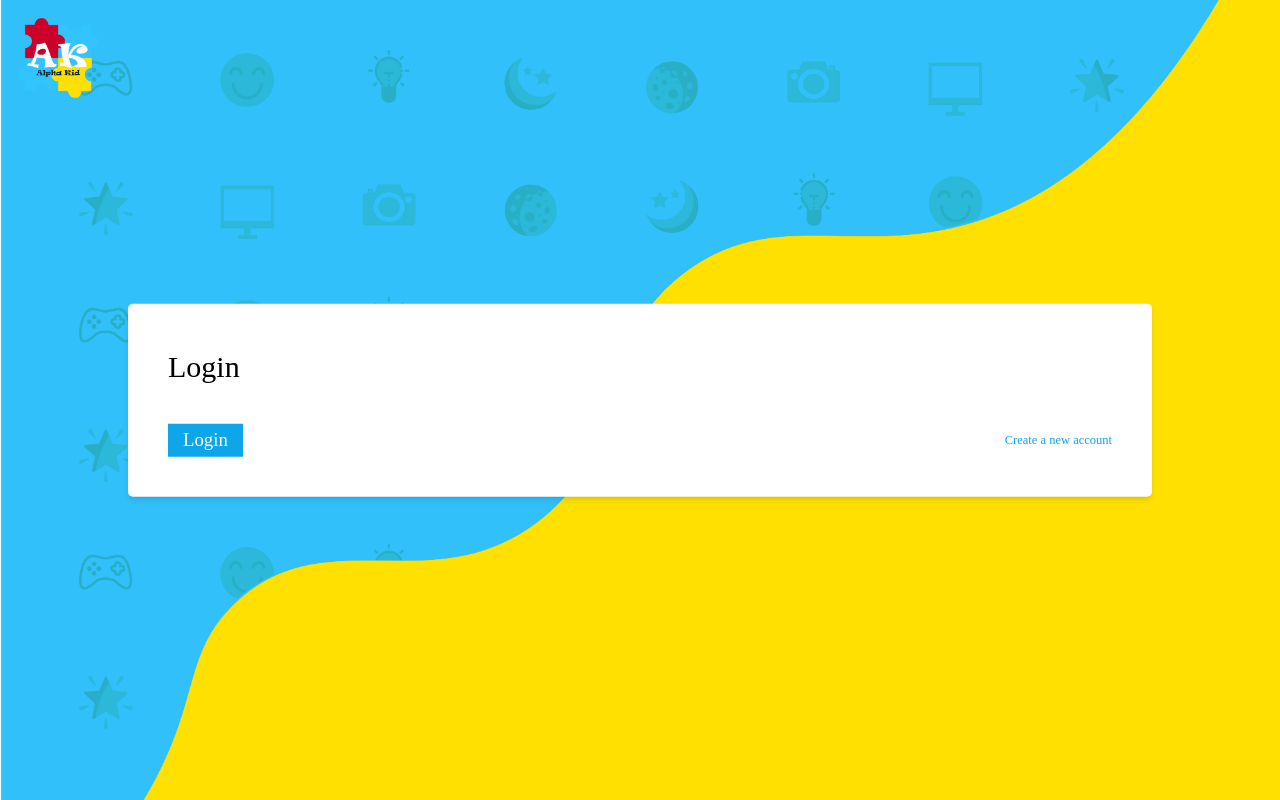
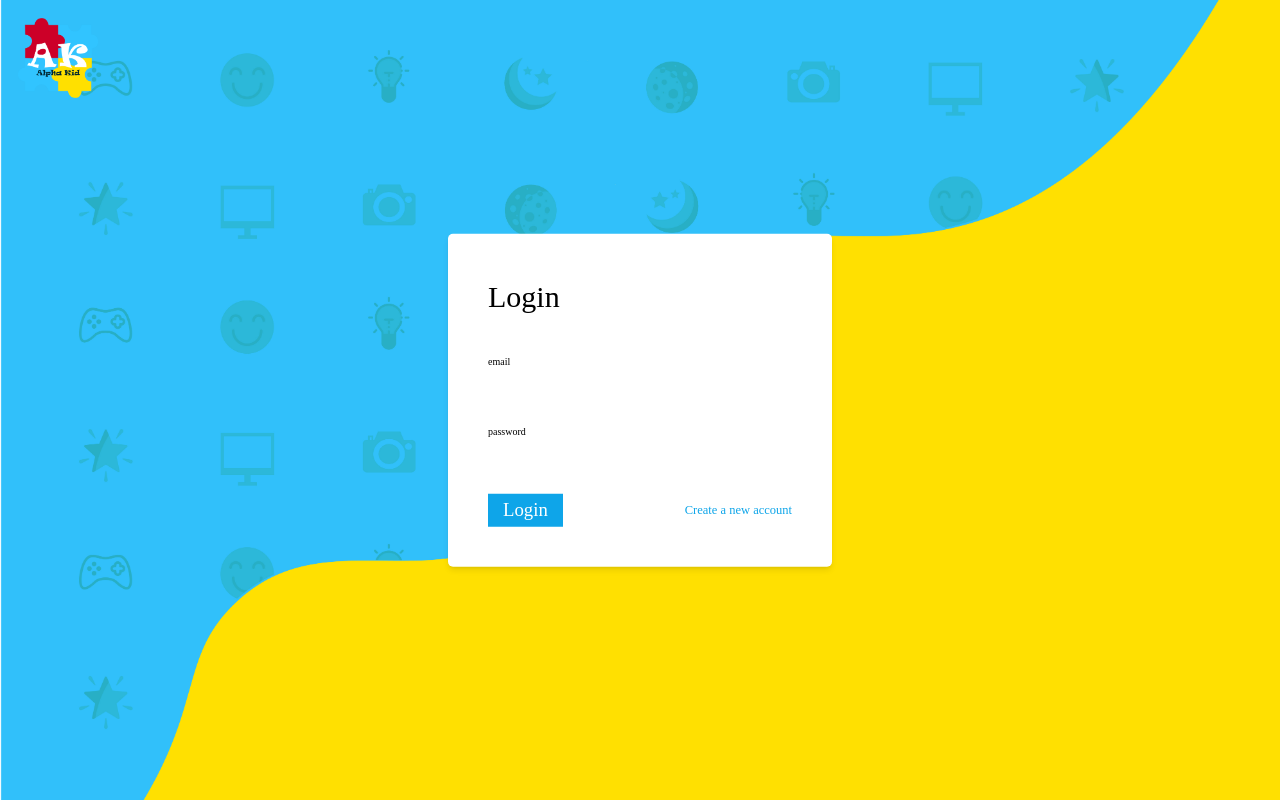
Before and after one commit to Lodennn/Alpha-Kid-v2, a React (Create React App) app: page / in a window 1280 px wide. Built offline with nearby package versions, Linux system fonts and the light colour scheme.

Commit message:
AK-21 -7 - 14

```diff
--- a/src/components/Logo/Logo.module.scss
+++ b/src/components/Logo/Logo.module.scss
@@ -6,10 +6,15 @@
   left: 4rem;
   object-fit: cover;
   width: 8rem;
+  @include respond(mini-phone) {
+    top: 1.5rem;
+    left: 0.4rem;
+    width: 6rem;
+  }
   @include respond(phone) {
     top: 2rem;
     left: 2rem;
-    width: 4rem;
+    width: 7.5rem;
   }
   @include respond(tab-port) {
     top: 1.8rem;
--- a/src/components/forms/LoginForm/LoginForm.jsx
+++ b/src/components/forms/LoginForm/LoginForm.jsx
@@ -22,6 +22,10 @@ function LoginForm({ flip, setFlip }) {
         type="password"
         variation="loginInput"
       /> */}
+      <label>email</label>
+      <input type=" text" />
+      <label>password</label>
+      <input type=" text" />
 
       <div className="flex md:justify-between gap-4 justify-center sm:justify-center items-center flex-wrap">
         <Button type="login">Login</Button>
--- a/src/components/forms/LoginForm/LoginForm.module.scss
+++ b/src/components/forms/LoginForm/LoginForm.module.scss
@@ -22,9 +22,12 @@
     min-width: 60vw;
   }
   @include respond(tab-port) {
-    min-width: 65vw;
+    min-width: 70vw;
   }
   @include respond(tab-land) {
-    min-width: 80vw;
+    min-width: 75vw;
+  }
+  @include respond(tab-land) {
+    min-width: 30vw;
   }
 }
--- a/src/components/forms/RegisterForm/RegisterForm.module.scss
+++ b/src/components/forms/RegisterForm/RegisterForm.module.scss
@@ -10,8 +10,6 @@
   position: absolute;
   background-color: white;
   border-radius: 5px;
-  min-width: 32vw;
-  min-height: 20vh;
   display: flex;
   flex-direction: column;
   gap: 2rem;
@@ -22,19 +20,24 @@
 
   @include respond(mini-phone) {
     padding: 1.1rem;
-    gap: 0.1rem;
+    gap: 1.5rem;
     min-width: 60vw;
+    font-size: 2rem;
   }
 
   @include respond(phone) {
-    padding: 1.4rem;
-    gap: 0.2rem;
-    min-width: 60vw;
+    padding: 1.8rem;
+    gap: 1.5rem;
   }
 
   @include respond(tab-port) {
     padding: 2.8rem;
-    gap: 0.8rem;
-    min-width: 40vw;
+    gap: 1.6rem;
+  }
+
+  @include respond(tab-land) {
+    padding: 2.8rem;
+    gap: 1.8rem;
+    min-width: 32vw;
   }
 }
```
